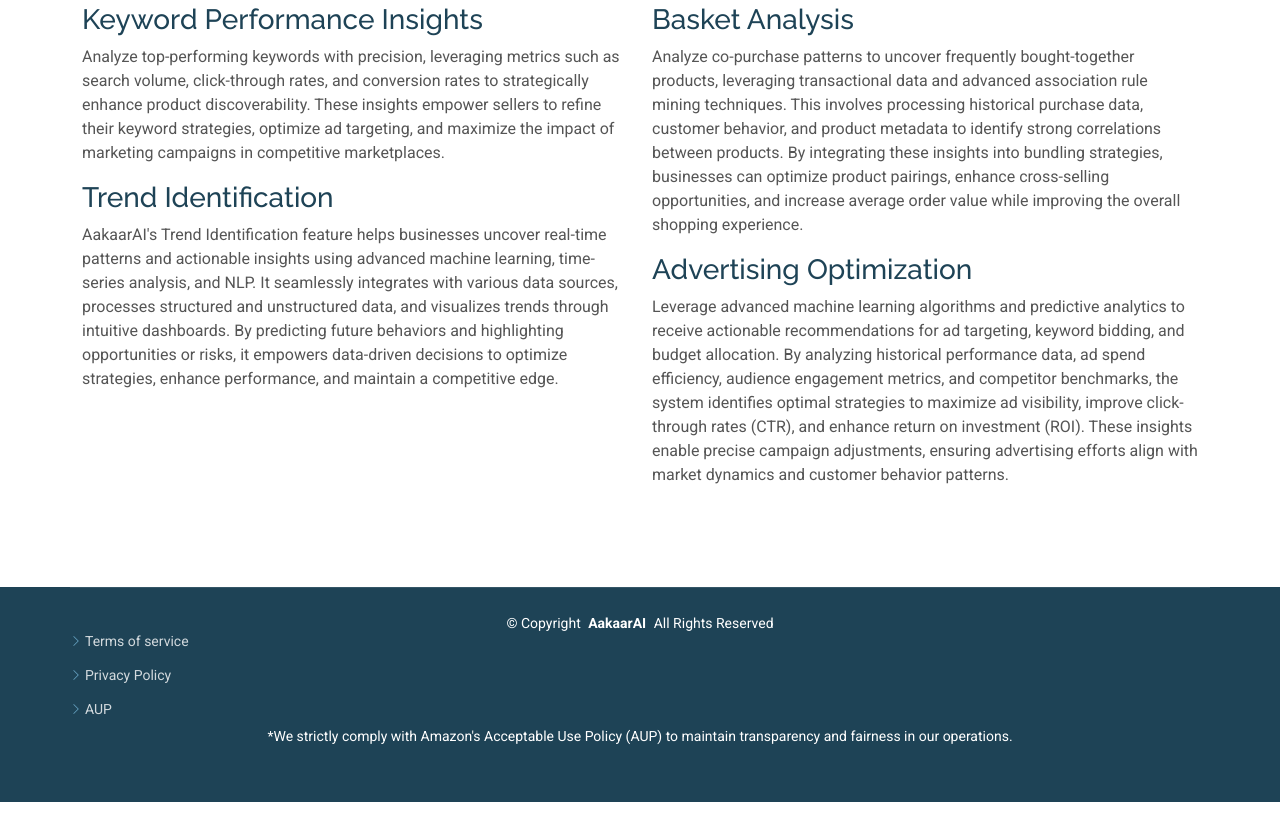
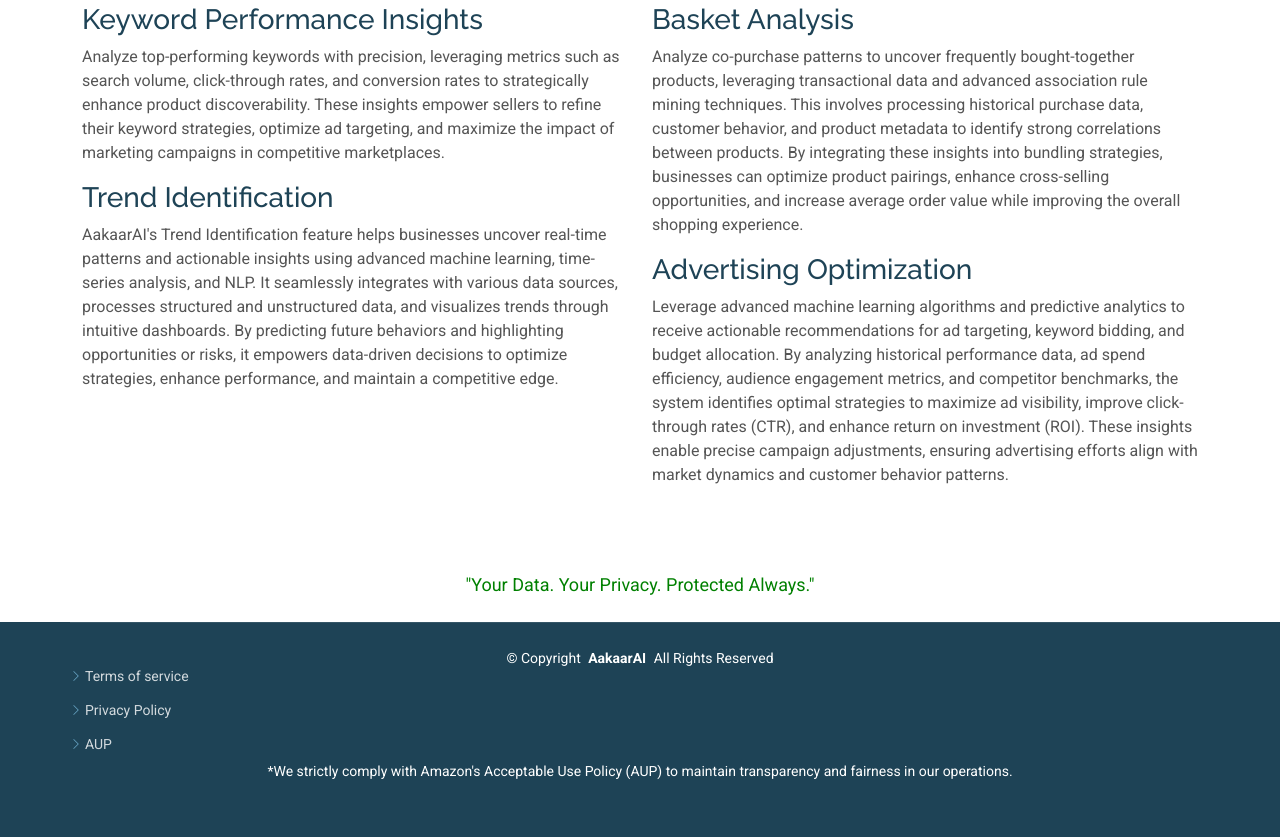
Before and after one commit to Aakaar-ai/website, a website: page brand-analytics.html in a window 1280 px wide. Shown: the part 883-1720 px from the top of the page. Before the commit the page ends 1685 px from the top, so only its background shows below. Drawn offline with Linux system fonts and the light colour scheme.

Commit message:
feat(website): add tagline to brandanalytics

```diff
--- a/brand-analytics.html
+++ b/brand-analytics.html
@@ -36,6 +36,7 @@
       <a href="index.html" class="logo d-flex align-items-center">
         <h1 class="sitename">AakaarAI</h1>
       </a>
+
 
       <nav id="navmenu" class="navmenu">
         <ul>
@@ -81,6 +82,7 @@
         <p>Explore the powerful features and functionalities offered by our Brand Analytics tools designed to help Amazon Sellers optimize their strategies and maximize success.</p>
       </div><!-- End Section Title -->
 
+
       <div class="container" data-aos="fade-up" data-aos-delay="100">
         <div class="row features-content">
 
@@ -105,6 +107,8 @@
       </div>
 
     </section><!-- End Brand Analytics Features Section -->
+
+    <p class="header-privacy-statement">"Your Data. Your Privacy. Protected Always."</p>
 
   </main>
 
--- a/public/css/main.css
+++ b/public/css/main.css
@@ -2647,3 +2647,10 @@ section,
   color: color-mix(in srgb, var(--default-color), transparent 60%);
   font-size: 14px;
 }
+
+.header-privacy-statement {
+  font-size: 18px;
+  color: green;
+  margin-top: 8px;
+  text-align: center;
+}
```
